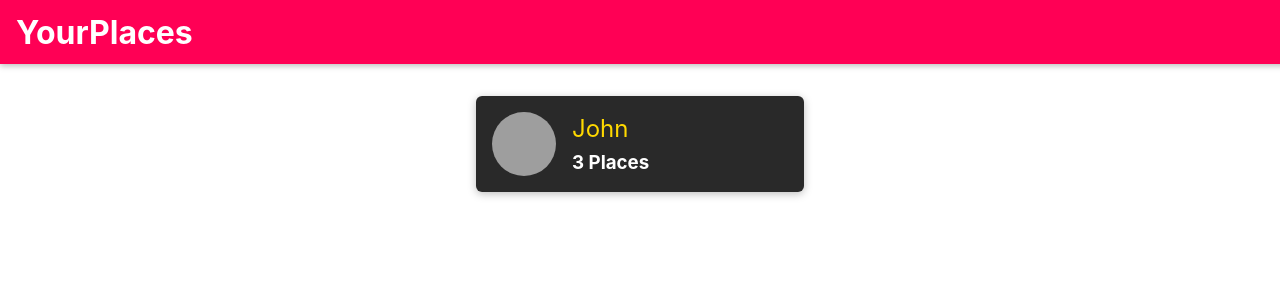
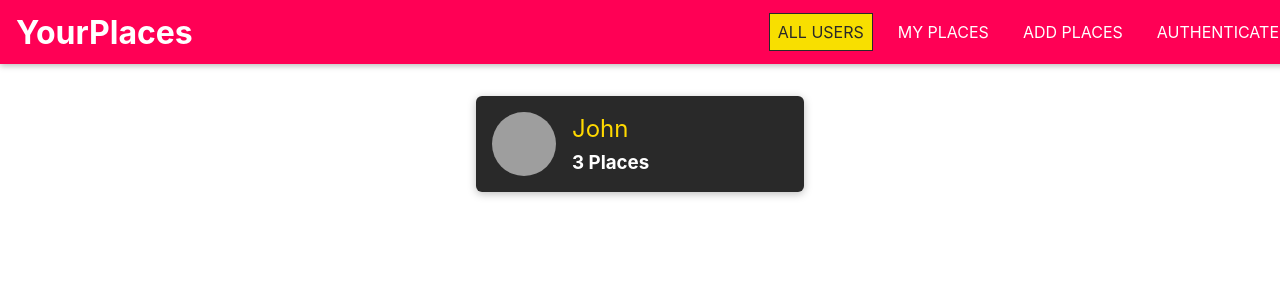
Before and after one commit to qlql96/MERN_App-Sharing_Places_Web, a React (Create React App) app in the folder frontend/: page / in a window 1280 px wide. Shown: the top 300 px of the page. Built offline with nearby package versions, Linux system fonts and the light colour scheme; grey boxes are pictures that could not be loaded.

Commit message:
Add NavLinks component

```diff
--- a/frontend/src/shared/components/Navigation/MainNavigation.js
+++ b/frontend/src/shared/components/Navigation/MainNavigation.js
@@ -2,6 +2,7 @@
 import { Link } from 'react-router-dom';
 
 import MainHeader from './MainHeader';
+import NavLinks from './NavLinks';
 import './MainNavigation.css';
 
 const MainNavigation = props => {
@@ -16,7 +17,7 @@
                 <Link to="/">YourPlaces</Link>
             </h1>
             <nav>
-               ...
+                <NavLinks />
             </nav>
         </MainHeader>
     );
--- a/frontend/src/shared/components/Navigation/NavLinks.css
+++ b/frontend/src/shared/components/Navigation/NavLinks.css
@@ -0,0 +1,76 @@
+.nav-links {
+  list-style: none;
+  margin: 0;
+  padding: 0;
+  width: 100%;
+  height: 100%;
+  display: flex;
+  flex-direction: column;
+  justify-content: center;
+  align-items: center;
+}
+
+.nav-links li {
+  margin: 1rem;
+}
+
+.nav-links a {
+  border: 1px solid transparent;
+  color: #292929;
+  text-decoration: none;
+  padding: 0.5rem;
+}
+
+.nav-links a:hover,
+.nav-links a:active,
+.nav-links a.active {
+  background: #f8df00;
+  border-color: #292929;
+  color: #292929;
+}
+
+.nav-links button {
+  cursor: pointer;
+  border: 1px solid #292929;
+  color: #292929;
+  background: transparent;
+  padding: 0.5rem;
+  font: inherit;
+}
+
+.nav-links button:focus {
+  outline: none;
+}
+
+.nav-links button:hover,
+.nav-links button:active {
+  background: #292929;
+  color: white;
+}
+
+@media (min-width: 768px) {
+  .nav-links {
+    flex-direction: row;
+  }
+
+  .nav-links li {
+    margin: 0 0.5rem;
+  }
+
+  .nav-links a {
+    color: white;
+    text-decoration: none;
+  }
+
+  .nav-links button {
+    border: 1px solid white;
+    color: white;
+    background: transparent;
+  }
+
+  .nav-links button:hover,
+  .nav-links button:active {
+    background: #f8df00;
+    color: #292929;
+  }
+}
--- a/frontend/src/shared/components/Navigation/NavLinks.js
+++ b/frontend/src/shared/components/Navigation/NavLinks.js
@@ -0,0 +1,23 @@
+import React from 'react';
+import { NavLink } from 'react-router-dom';
+
+import './NavLinks.css';
+
+const NavLinks = props => {
+    return <ul className="nav-links">
+        <li>
+            <NavLink to="/" exact>ALL USERS</NavLink>
+        </li>
+        <li>
+            <NavLink to="/u1/places">MY PLACES</NavLink>
+        </li>
+        <li>
+            <NavLink to="/places/new">ADD PLACES</NavLink>
+        </li>
+        <li>
+            <NavLink to="/auth">AUTHENTICATE</NavLink>
+        </li>
+    </ul>
+}
+
+export default NavLinks;
```
